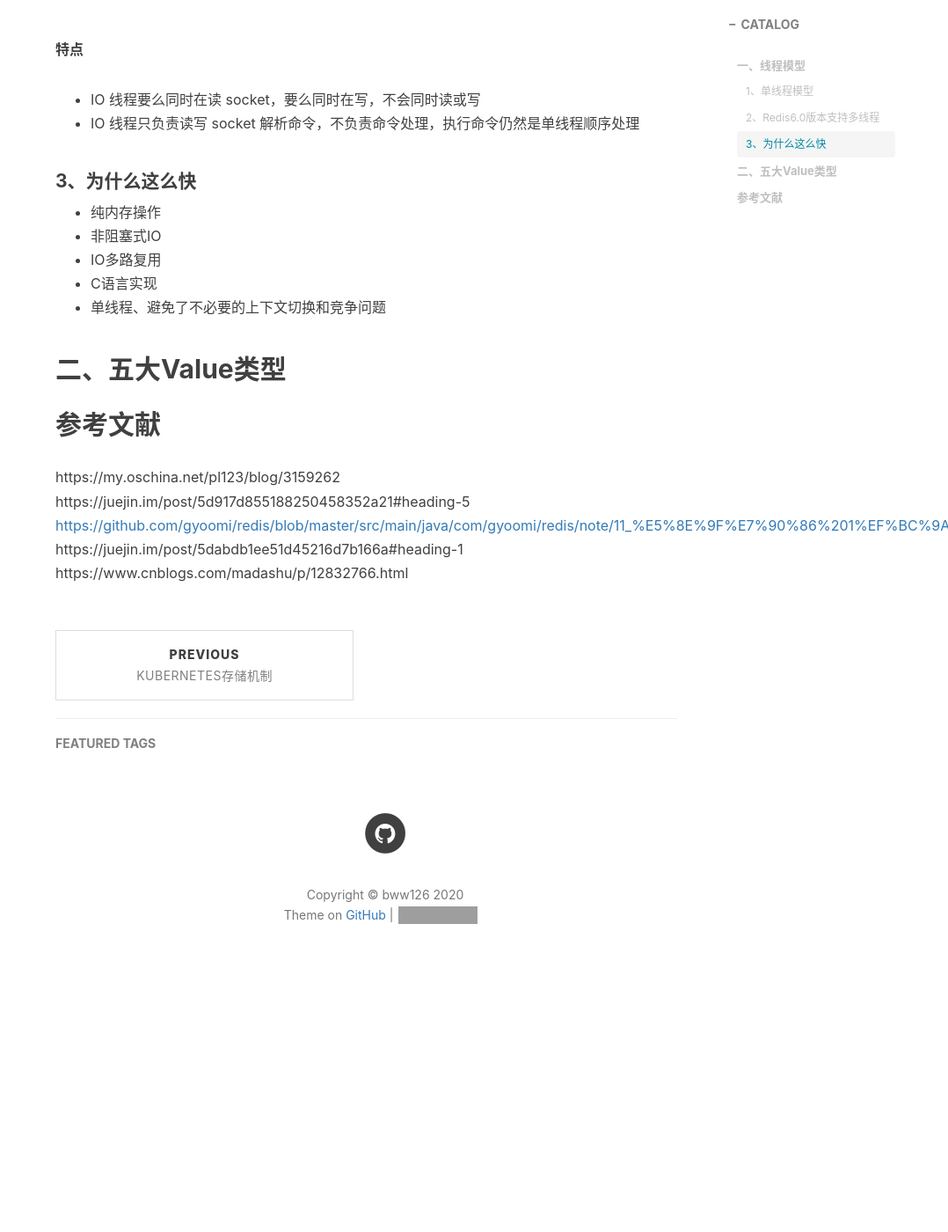
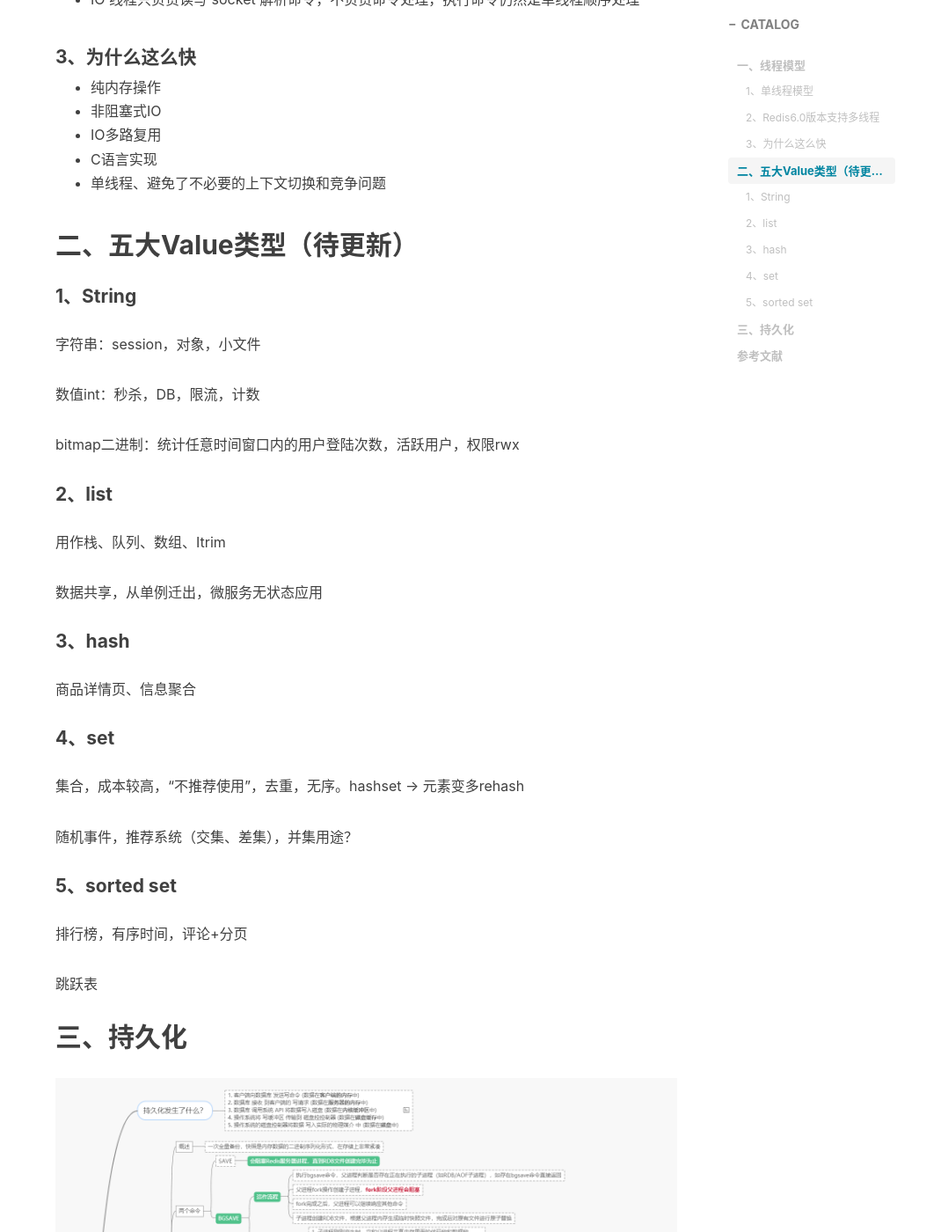
Before and after one commit to bww126/bww126.github.io, a Jekyll site: the page built from _posts/2020-05-06-redis笔记.md, in a window 1280 px wide and 1400 px high, scrolled down 1629 px. Shown: the whole window at 88% size, without its empty margins (202-1280 px from the left). Built offline with Jekyll 4.4.1, drawn with Linux system fonts in a browser that asks for light colours; nearby versions of some CDN libraries; comment, search, counter and statistics services are not loaded; before the commit the page ends 2773 px from its top, so only the background shows below that; some of the changed text lies outside the part shown; grey boxes are pictures that could not be loaded.

Commit message:
Redis Persistence

```diff
--- a/_posts/2020-05-06-redis笔记.md
+++ b/_posts/2020-05-06-redis笔记.md
@@ -51,7 +47,42 @@ Redis在处理客户端的请求时，包括获取 (socket 读)、解析、执
 - C语言实现
 - 单线程、避免了不必要的上下文切换和竞争问题
 
-## 二、五大Value类型
+## 二、五大Value类型（待更新）
+
+#### 1、String
+
+字符串：session，对象，小文件
+
+数值int：秒杀，DB，限流，计数
+
+bitmap二进制：统计任意时间窗口内的用户登陆次数，活跃用户，权限rwx
+
+#### 2、list
+
+用作栈、队列、数组、Itrim
+
+数据共享，从单例迁出，微服务无状态应用
+
+#### 3、hash
+
+商品详情页、信息聚合
+
+#### 4、set
+
+集合，成本较高，“不推荐使用”，去重，无序。hashset -> 元素变多rehash
+
+随机事件，推荐系统（交集、差集），并集用途？
+
+#### 5、sorted set
+
+排行榜，有序时间，评论+分页
+
+跳跃表
+
+## 三、持久化
+
+![](https://raw.githubusercontent.com/bww126/bww126.github.io/master/img/redis/redis_persistence.png)
+
 
 ## 参考文献
 https://my.oschina.net/pl123/blog/3159262
```
Also changed, not shown: other parts of _posts/2020-05-06-redis笔记.md (+0 -4 lines), img/redis/redis_persistence.png (added).
